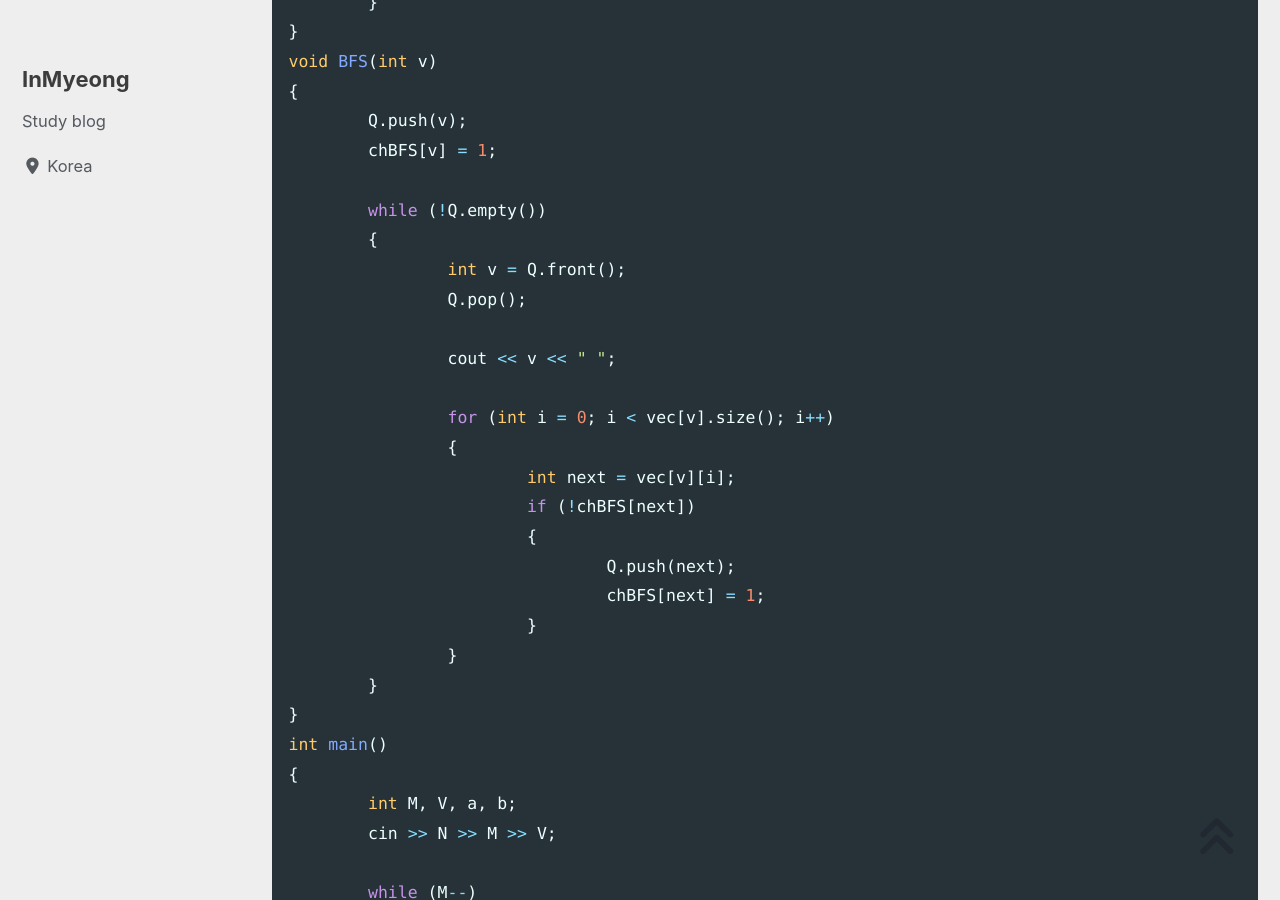
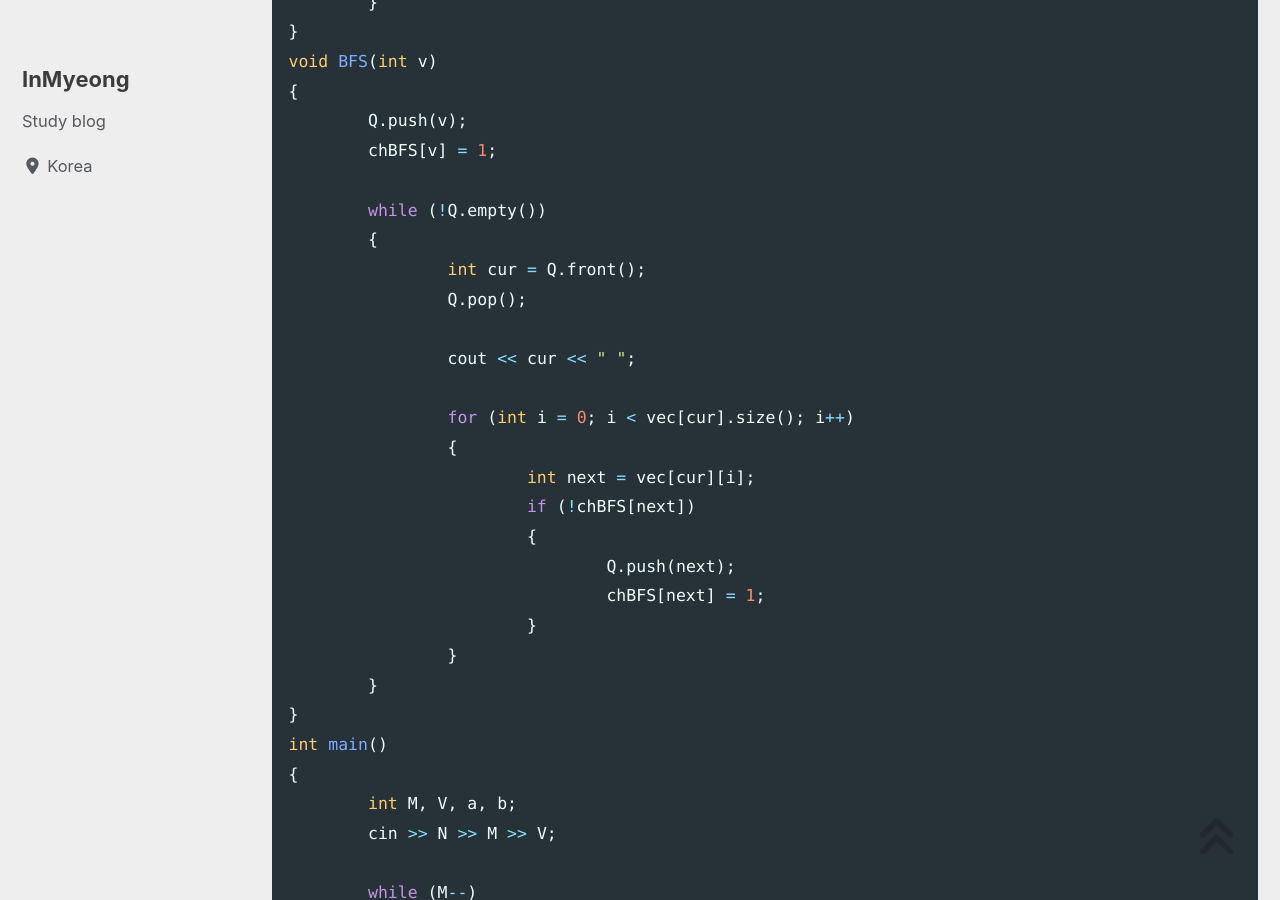
Before and after one commit to devMyeong/devMyeong.github.io, a Jekyll site: the page built from _posts/codingTest/2022-09-25-백준.md, in a window 1280 px wide and 900 px high, scrolled down 48807 px. Built offline with Jekyll 4.4.1, drawn with Linux system fonts in a browser that asks for light colours; cached includes are drawn as plain includes; nearby versions of some CDN libraries; some web fonts are replaced; comment, search, counter and statistics services are not loaded.

Commit message:
Chore : 백준 코드 수정

```diff
--- a/_posts/codingTest/2022-09-25-백준.md
+++ b/_posts/codingTest/2022-09-25-백준.md
@@ -1491,14 +1491,14 @@ void BFS(int v)
 
 	while (!Q.empty())
 	{
-		int v = Q.front();
+		int cur = Q.front();
 		Q.pop();
 
-		cout << v << " ";
-
-		for (int i = 0; i < vec[v].size(); i++)
-		{
-			int next = vec[v][i];
+		cout << cur << " ";
+
+		for (int i = 0; i < vec[cur].size(); i++)
+		{
+			int next = vec[cur][i];
 			if (!chBFS[next])
 			{
 				Q.push(next);
```
